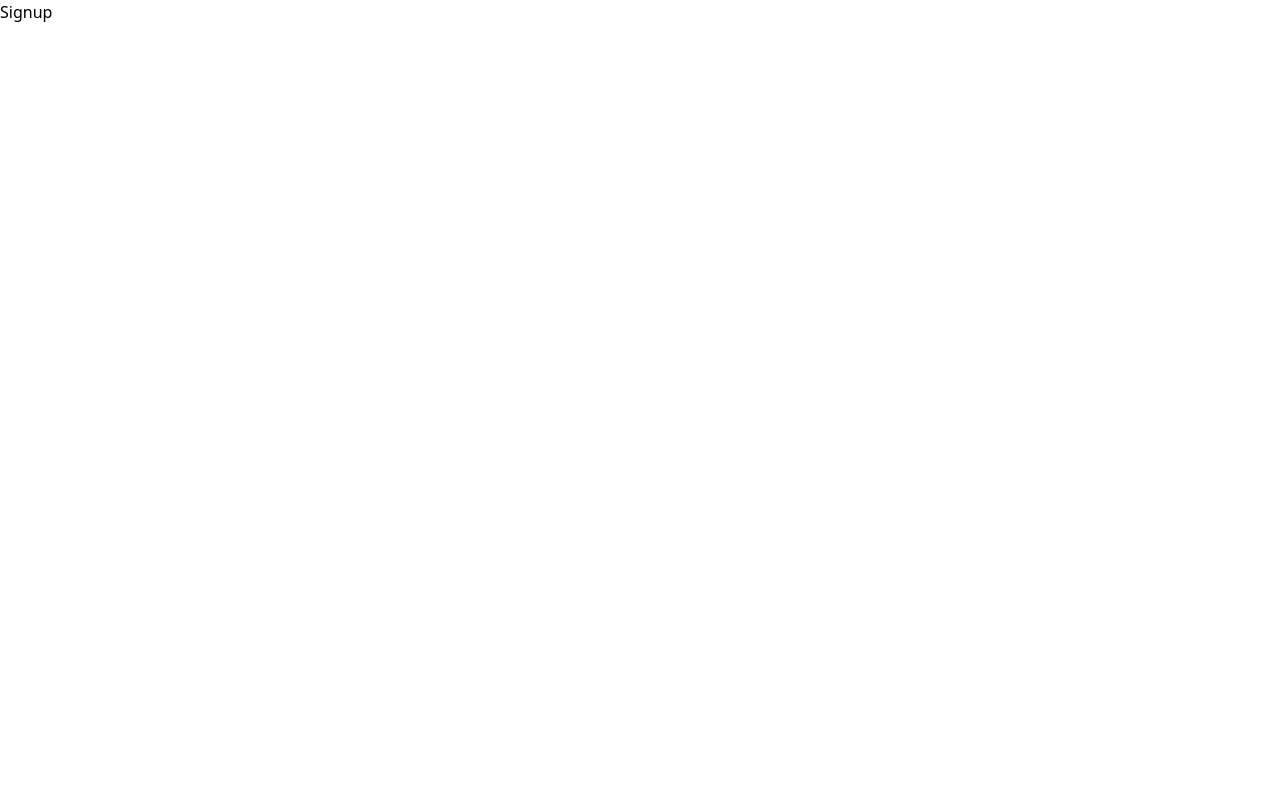
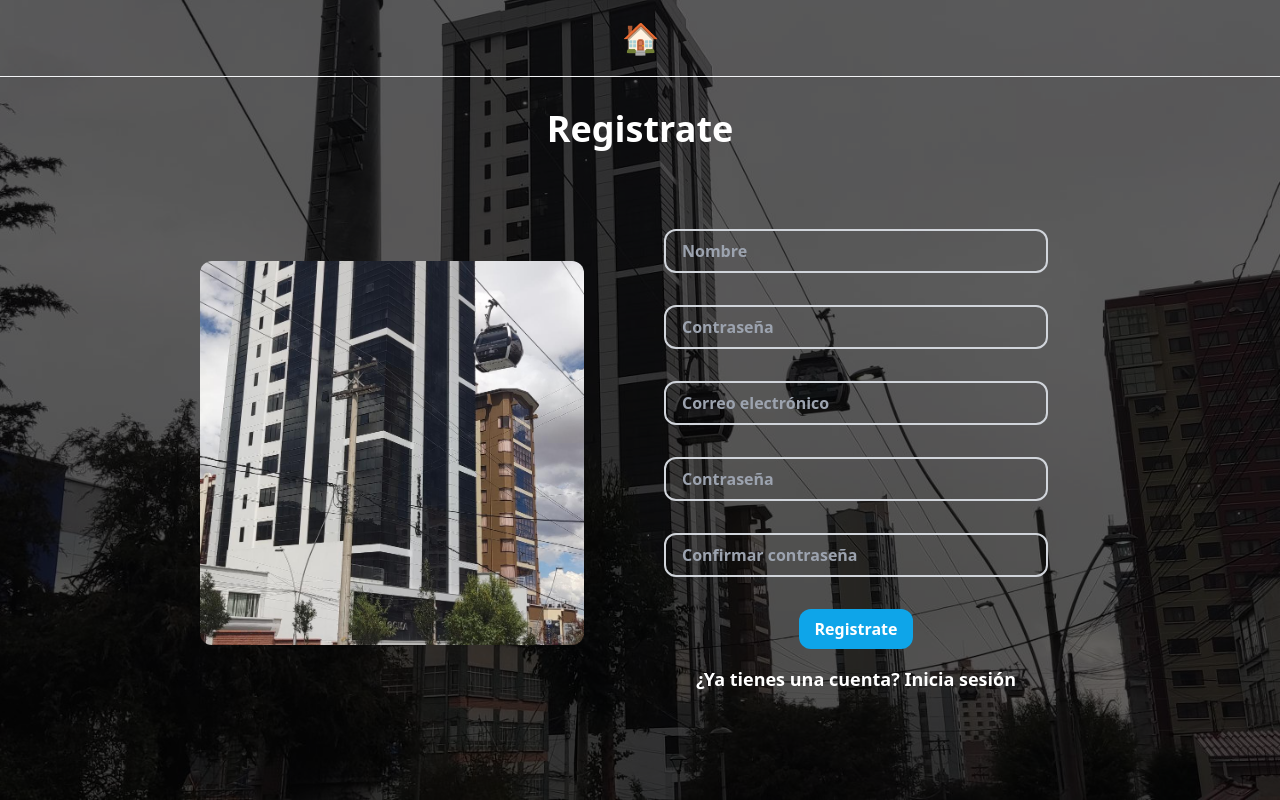
Before and after one commit to pxnditxyr/hotel-management-front, a React (Vite) app: page /auth/signup in a window 1280 px wide. Built offline with nearby package versions, Linux system fonts and the light colour scheme.

Commit message:
feat: created styles and basic forms for signin and signup

```diff
--- /dev/null
+++ b/src/auth/layout/AuthLayout.tsx
@@ -0,0 +1,39 @@
+import { Navbar } from "../../ui"
+
+interface IProps {
+  title: string
+  children: JSX.Element | JSX.Element[]
+}
+
+const authLinks = [
+  {
+    name: 'Home',
+    path: '/',
+    image: '🏠'
+  }
+]
+
+export const AuthLayout = ( { title, children } : IProps ) => {
+  return (
+    <div
+      className="flex flex-col items-center min-h-screen h-full"
+      style={ {
+        backgroundImage: `url(/background_1.png)`,
+        backgroundRepeat: 'no-repeat',
+        backgroundSize: 'cover',
+        backgroundPosition: 'center',
+      } }
+    >
+      <div className="bg-black bg-opacity-60 w-full h-full absolute top-0 left-0 z-0"></div>
+      <Navbar links={ authLinks } showSignInButton={ false } navClassName="text-gray-800 z-10" linkClassName="text-3xl" />
+      <div className="flex flex-col items-center justify-center rounded-xl p-4 mt-4 z-10">
+        <h1 className="text-4xl font-bold text-white" > { title } </h1>
+      </div>
+      <div className="flex flex-col items-center justify-center w-full h-full">
+        {
+          children
+        }
+      </div>
+    </div>
+  )
+}
--- a/src/auth/pages/Signin.tsx
+++ b/src/auth/pages/Signin.tsx
@@ -1,8 +1,41 @@
+import { Link } from 'react-router-dom'
+import { AuthLayout } from '../layout/AuthLayout'
+
+
+const inputClassName = "w-96 px-4 py-2 rounded-xl border-2 border-gray-300 bg-transparent focus:outline-none focus:border-sky-500 text-white font-bold z-10"
 
 export const Signin = () => {
   return (
-    <div>
-      <h1> Signin </h1>
-    </div>
+    <AuthLayout title="Iniciar sesión">
+      <div className="flex items-center justify-center rounded-lg mt-4 z-10 py-4 px-8 h-full gap-12">
+        <div className="flex flex-col items-center justify-center rounded-xl max-w-xl w-full">
+          <div className="h-96 w-96 rounded-xl"
+            style={{
+              backgroundImage: `url(/background_day_ver_1.png)`,
+              backgroundRepeat: 'no-repeat',
+              backgroundSize: 'cover',
+              backgroundPosition: 'center',
+            }}
+          ></div>
+        </div>
+        <div className="flex flex-col items-center justify-center p-4">
+          <form className="flex flex-col items-center justify-center p-4 gap-8">
+            <input
+              type="text"
+              placeholder="Correo electrónico"
+              className={ inputClassName }
+            />
+            <input
+              type="password"
+              placeholder="Contraseña"
+              className={ inputClassName }
+            />
+            <button className="px-4 py-2 rounded-xl bg-sky-500 text-white font-bold z-10" > Iniciar sesión </button>
+
+          </form>
+          <Link to="/auth/signup" className="text-white font-bold text-lg hover:underline z-10" > ¿No tienes una cuenta? Regístrate </Link>
+        </div>
+      </div>
+    </AuthLayout>
   )
 }
--- a/src/auth/pages/Signup.tsx
+++ b/src/auth/pages/Signup.tsx
@@ -1,8 +1,56 @@
+import { Link } from 'react-router-dom'
+import { AuthLayout } from '../layout/AuthLayout'
+
+
+const inputClassName = "w-96 px-4 py-2 rounded-xl border-2 border-gray-300 bg-transparent focus:outline-none focus:border-sky-500 text-white font-bold z-10"
 
 export const Signup = () => {
   return (
-    <div>
-      <h1> Signup </h1>
-    </div>
+    <AuthLayout title="Registrate">
+      <div className="flex items-center justify-center rounded-lg mt-4 z-10 py-4 px-8 h-full gap-12">
+        <div className="flex flex-col items-center justify-center rounded-xl max-w-xl w-full">
+          <div className="h-96 w-96 rounded-xl"
+            style={{
+              backgroundImage: `url(/background_day_ver_2.png)`,
+              backgroundRepeat: 'no-repeat',
+              backgroundSize: 'cover',
+              backgroundPosition: 'center',
+            }}
+          ></div>
+        </div>
+        <div className="flex flex-col items-center justify-center p-4">
+          <form className="flex flex-col items-center justify-center p-4 gap-8">
+            <input
+              type="text"
+              placeholder="Nombre"
+              className={ inputClassName }
+            />
+            <input
+              type="usuario"
+              placeholder="Contraseña"
+              className={ inputClassName }
+            />
+            <input
+              type="text"
+              placeholder="Correo electrónico"
+              className={ inputClassName }
+            />
+            <input
+              type="password"
+              placeholder="Contraseña"
+              className={ inputClassName }
+            />
+            <input
+              type="password"
+              placeholder="Confirmar contraseña"
+              className={ inputClassName }
+            />
+            <button className="px-4 py-2 rounded-xl bg-sky-500 text-white font-bold z-10" > Registrate </button>
+
+          </form>
+          <Link to="/auth/signin" className="text-white font-bold text-lg hover:underline z-10" > ¿Ya tienes una cuenta? Inicia sesión </Link>
+        </div>
+      </div>
+    </AuthLayout>
   )
 }
--- a/src/ui/components/Navbar.tsx
+++ b/src/ui/components/Navbar.tsx
@@ -8,13 +8,14 @@ interface IProps {
   ulClassName?: string
   linkClassName?: string
   buttonClassName?: string
+  showSignInButton?: boolean
 }
 
-export const Navbar = ( { links, navClassName, ulClassName, linkClassName, buttonClassName }: IProps ) => {
+export const Navbar = ( { links, navClassName, ulClassName, linkClassName, buttonClassName, showSignInButton = true }: IProps ) => {
 
   return (
-    <nav className={ `navbar ${ navClassName }` }>
-      <ul className={ `navbar__list ${ ulClassName }` }>
+    <nav className={ `navbar ${ navClassName } w-full` }>
+      <ul className={ `navbar__list ${ ulClassName } w-full` }>
         {
           links.map( ({ name, path, image }) => {
             return (
@@ -25,6 +26,8 @@ export const Navbar = ( { links, navClassName, ulClassName, linkClassName, butto
           })
         }
       </ul>
+      {
+        ( showSignInButton ) && (
           <ul className="navbar__right">
             <li className="flex">
               <Link
@@ -32,6 +35,8 @@ export const Navbar = ( { links, navClassName, ulClassName, linkClassName, butto
                 to="/auth/signin"> Iniciar sesión </Link>
             </li>
           </ul>
+        )
+      }
     </nav>
   )
 }
```
Lines whose indentation alone changed are shown as unchanged.
